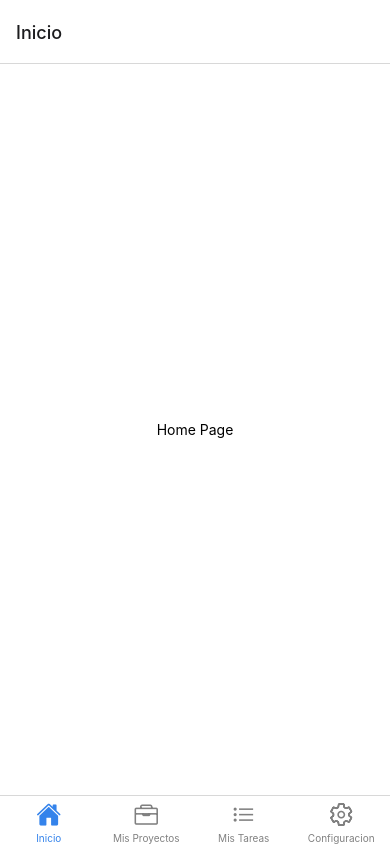
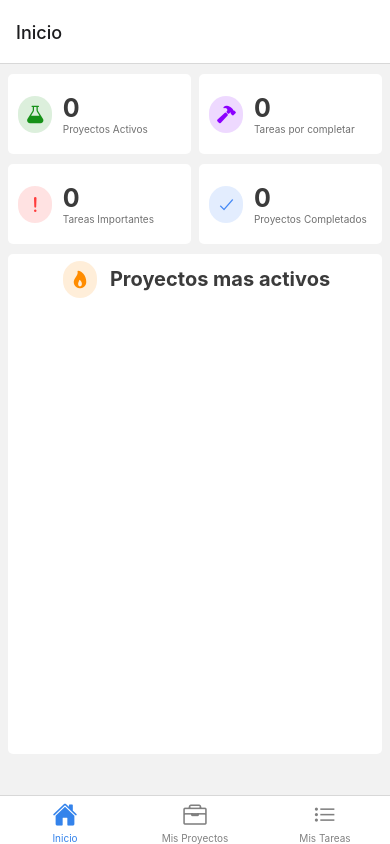
Before and after one commit to francescoalterio/project-manager, a React Native app: screen / in a window 390 px wide. Built offline with nearby package versions, Linux system fonts and the light colour scheme.

Commit message:
alpha version app

```diff
--- a/App.js
+++ b/App.js
@@ -139,22 +139,6 @@ export default function App() {
                   </TaskStack.Navigator>
                 )}
               </Tab.Screen>
-              <Tab.Screen
-                name="Configuracion"
-                options={{
-                  headerShown: false,
-                }}
-              >
-                {() => (
-                  <SettingsStack.Navigator>
-                    <SettingsStack.Screen
-                      name="Configuracion Page"
-                      component={Settings}
-                      options={{ title: "Configuracion" }}
-                    />
-                  </SettingsStack.Navigator>
-                )}
-              </Tab.Screen>
             </Tab.Navigator>
           </View>
         </View>
--- a/pages/Home.js
+++ b/pages/Home.js
@@ -1,14 +1,126 @@
-import React from "react";
-import { StyleSheet, Text, View, Button } from "react-native";
+import React, { useState, useEffect } from "react";
+import { StyleSheet, Text, View, SafeAreaView, FlatList } from "react-native";
+import BoxInfo from "../components/BoxInfo";
 import useInizializedApp from "../hooks/useInizializedApp";
+import { useSelector } from "react-redux";
+import BtnProject from "../components/BtnProject";
+import Ionicons from "react-native-vector-icons/Ionicons";
 
 const Home = ({ navigation }) => {
   useInizializedApp();
+  const myProjects = useSelector((state) => state.myProjects.value);
+  const myCompletedProjects = useSelector(
+    (state) => state.myCompletedProjects.value
+  );
+  const myTasks = useSelector((state) => state.myTasks.value);
+
+  const [activeProject, setActiveProject] = useState(0);
+  const [tasksToComplete, setTasksToComplete] = useState(0);
+  const [importantTasks, setImportantTasks] = useState(0);
+  const [completedProjects, setCompletedProjects] = useState(0);
+  const [moreActiveProjects, setMoreActiveProjects] = useState([]);
+
+  useEffect(() => {
+    setActiveProject(myProjects.length);
+    setCompletedProjects(myCompletedProjects.length);
+    const tasksAmountProjects = myProjects.reduce((acc, project) => {
+      return acc + project.tasks.length;
+    }, 0);
+    const tasks = [...myTasks.tasks];
+    setTasksToComplete(tasks.length + tasksAmountProjects);
+
+    const importantTasksAmountProjects = myProjects.reduce((acc, project) => {
+      return acc + project.tasks.filter((task) => task.important).length;
+    }, 0);
+    const importantTasksAmountMyTasks = myTasks.tasks.filter(
+      (task) => task.important
+    ).length;
+    setImportantTasks(
+      importantTasksAmountProjects + importantTasksAmountMyTasks
+    );
+
+    const projectsWithTasksLength = myProjects.map((project) => {
+      return {
+        title: project.title,
+        id: project.id,
+        version: project.version,
+        author: project.author,
+        tasksLength: project.tasks.length + project.completedTasks.length,
+      };
+    });
+    const projectsWithTasksLengthSorted = projectsWithTasksLength.sort(
+      (a, b) => {
+        return b.tasksLength - a.tasksLength;
+      }
+    );
+    setMoreActiveProjects(projectsWithTasksLengthSorted.slice(0, 5));
+  }, [myProjects, myTasks, myCompletedProjects]);
 
   return (
     <View style={styles.container}>
-      <Text>Home Page</Text>
-      <Text></Text>
+      <View style={styles.infoContainer}>
+        <BoxInfo
+          title="Proyectos Activos"
+          color="#169118"
+          icon="flask"
+          data={activeProject}
+        />
+        <BoxInfo
+          title="Tareas por completar"
+          color="#8c00ff"
+          icon="hammer"
+          data={tasksToComplete}
+        />
+        <BoxInfo
+          title="Tareas Importantes"
+          color="#ff3d3d"
+          icon="alert"
+          data={importantTasks}
+        />
+        <BoxInfo
+          title="Proyectos Completados"
+          color="#4287f5"
+          icon="checkmark"
+          data={completedProjects}
+        />
+      </View>
+      <View style={styles.moreActiveProjectsContainer}>
+        <View style={styles.moreActiveProjectsBox}>
+          <View style={styles.safeAreaBox}>
+            <View>
+              <View style={styles.boxTitle}>
+                <View style={styles.boxIcon}>
+                  <View
+                    style={[
+                      styles.circle,
+                      { backgroundColor: "#ff8c00" + "26" },
+                    ]}
+                  >
+                    <Ionicons name="flame" size={20} color="#ff8c00" />
+                  </View>
+                </View>
+                <Text style={styles.title}>Proyectos mas activos</Text>
+              </View>
+              <SafeAreaView style={styles.safeAreaView}>
+                <FlatList
+                  data={moreActiveProjects}
+                  renderItem={({ item }) => (
+                    <BtnProject
+                      title={item.title}
+                      version={item.version}
+                      id={item.id}
+                      author={item.author}
+                    />
+                  )}
+                  keyExtractor={(item) => item.id}
+                  showsVerticalScrollIndicator={false}
+                  showsHorizontalScrollIndicator={false}
+                />
+              </SafeAreaView>
+            </View>
+          </View>
+        </View>
+      </View>
     </View>
   );
 };
@@ -16,16 +128,50 @@ const Home = ({ navigation }) => {
 const styles = StyleSheet.create({
   container: {
     flex: 1,
+  },
+  infoContainer: {
+    flexDirection: "row",
+    justifyContent: "space-evenly",
+    marginTop: 10,
+    flexWrap: "wrap",
+  },
+  moreActiveProjectsContainer: {
+    width: "100%",
+    alignItems: "center",
+  },
+  moreActiveProjectsBox: {
     backgroundColor: "#fff",
+    width: "96%",
+    borderRadius: 5,
+    height: 500,
+  },
+  safeAreaBox: {
+    width: "100%",
     alignItems: "center",
+  },
+  safeAreaView: {
+    width: "95%",
+  },
+  title: {
+    fontSize: 20,
+    fontWeight: "bold",
+    color: "#3b3b3b",
+  },
+  boxTitle: {
+    flexDirection: "row",
+    height: 50,
+    alignItems: "center",
+  },
+  boxIcon: {
+    width: 40,
+    height: 40,
     justifyContent: "center",
+    alignItems: "center",
+    marginRight: 10,
   },
-
-  boxBtn: {
-    flexDirection: "row",
-    justifyContent: "space-around",
-    width: "100%",
-    marginTop: 20,
+  circle: {
+    borderRadius: 50,
+    padding: 7,
   },
 });
 
```
